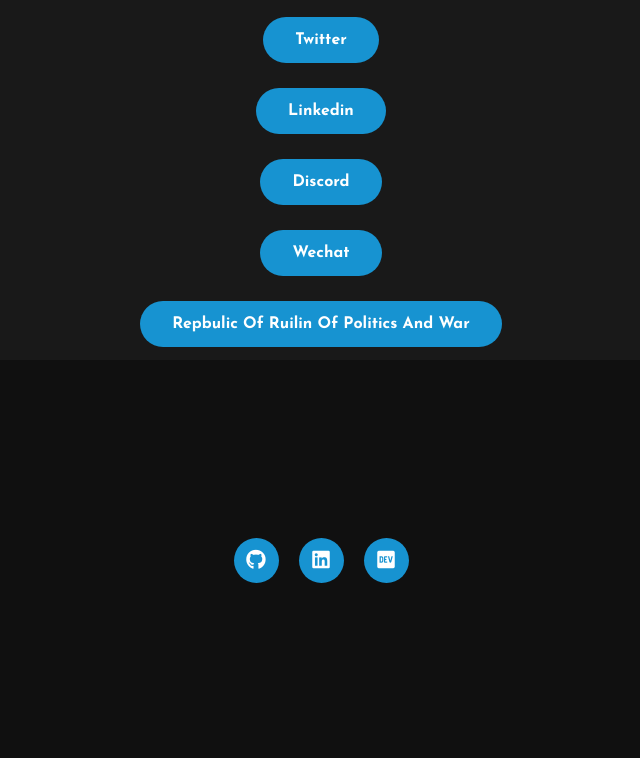
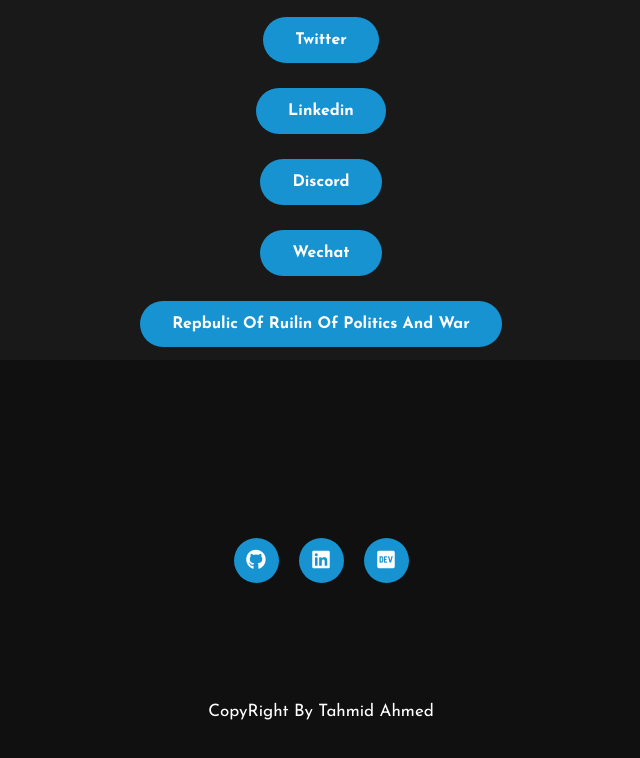
Before and after one commit to RuilinP/unityweb, a plain HTML site: page indexj.html in a window 1280 px wide. Shown: the part 3319-4077 px from the top of the page, without its empty margins (319-959 px from the left). Drawn offline with Linux system fonts and the light colour scheme.

Commit message:
copyright

```diff
--- a/indexj.html
+++ b/indexj.html
@@ -192,7 +192,7 @@
 			<a href="https://ca.linkedin.com/in/ruilin-peng-677b04224" target="_new"><i class="fab fa-linkedin"></i></a>
 			<a href="https://devpost.com/prl12503927" target="_new"><i class="fab fa-dev"></i></a>
 		</div>
-
+		<p class="end">CopyRight By Tahmid Ahmed</p>
 	</footer>
 </body>
 </html>
```
Also changed, not shown: index.html (+1 -1 lines).
